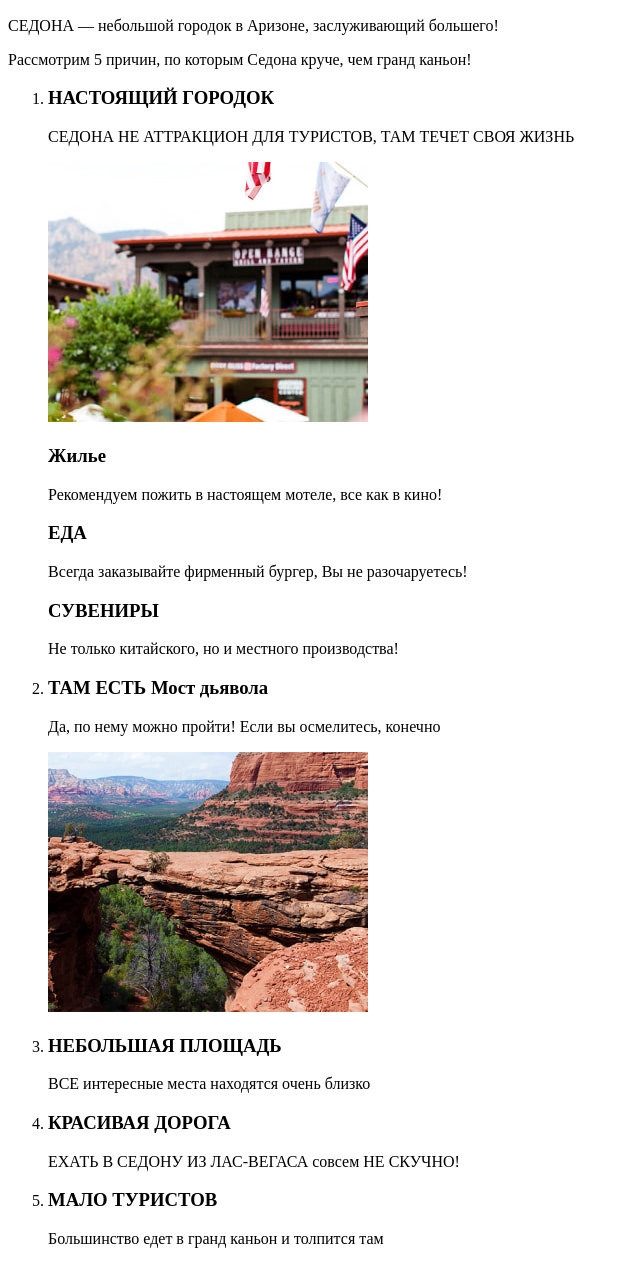
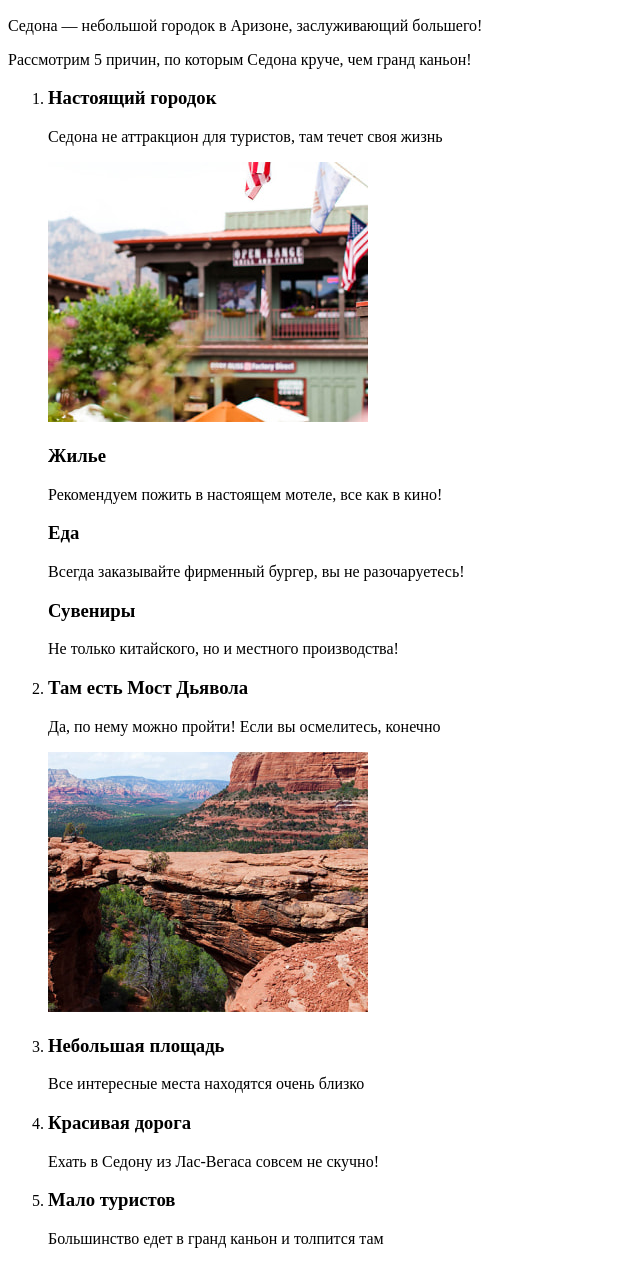
Before and after one commit to htmlacademy-adaptive/1982411-sedona-26, a website: page source/index.html in a window 1280 px wide. Shown: the part 575-1840 px from the top of the page, without its empty margins (0-640 px from the left). Drawn offline with Linux system fonts and the light colour scheme.

Commit message:
Добавляет корректировки в разметку

```diff
--- a/source/index.html
+++ b/source/index.html
@@ -36,7 +36,7 @@
           </li>
           <li class="site-list__item">
             <a href="https://htmlacademy.ru/">
-              HTML ACADEMY
+              HTML Academy
             </a>
           </li>
         </ul>
@@ -55,14 +55,14 @@
       <div class="advantages__wrapper">
         <header class="advantages__header">
           <h2 class="visually-hidden">Преимущества Седоны</h2>
-          <p class="advantages__slogan">СЕДОНА — небольшой городок в Аризоне, заслуживающий большего!</p>
+          <p class="advantages__slogan">Седона — небольшой городок в Аризоне, заслуживающий большего!</p>
           <p class="advantages__intro">Рассмотрим 5 причин, по которым Седона круче, чем гранд каньон!</p>
         </header>
         <ol class="advantages__advantages-list">
           <li class="advantages__advantages-item advantages-item">
             <div class="advantages-item__wrapper">
-              <h3 class="advantages-item__title">НАСТОЯЩИЙ ГОРОДОК</h3>
-              <p class="advantages-item__description">СЕДОНА НЕ АТТРАКЦИОН ДЛЯ ТУРИСТОВ, ТАМ ТЕЧЕТ СВОЯ ЖИЗНЬ</p>
+              <h3 class="advantages-item__title">Настоящий городок</h3>
+              <p class="advantages-item__description">Седона не аттракцион для туристов, там течет своя жизнь</p>
             </div>
             <img class="advantages-item__illustration" src="../source/img/city-view-image.jpg" width="320" height="260"
               alt="Вид на городок.">
@@ -72,19 +72,19 @@
                 <p class="advantages-sub-list__description">Рекомендуем пожить в настоящем мотеле, все как в кино!</p>
               </div>
               <div class="advantages-sub-list__sub-list-item advantages-sub-list__sub-list-item--food">
-                <h3 class="advantages-sub-list__title">ЕДА</h3>
-                <p class="advantages-sub-list__description">Всегда заказывайте фирменный бургер, Вы не разочаруетесь!
+                <h3 class="advantages-sub-list__title">Еда</h3>
+                <p class="advantages-sub-list__description">Всегда заказывайте фирменный бургер, вы не разочаруетесь!
                 </p>
               </div>
               <div class="advantages-sub-list__sub-list-item advantages-sub-list__sub-list-item--souvenirs">
-                <h3 class="advantages-sub-list__title">СУВЕНИРЫ</h3>
+                <h3 class="advantages-sub-list__title">Сувениры</h3>
                 <p class="advantages-sub-list__description">Не только китайского, но и местного производства!</p>
               </div>
             </div>
           </li>
           <li class="advantages-list__advantages-item advantages-item">
             <div class="advantages-item__wrapper">
-              <h3 class="advantages-item__title">ТАМ ЕСТЬ Мост дьявола</h3>
+              <h3 class="advantages-item__title">Там есть Мост Дьявола</h3>
               <p class="advantages-item__description">Да, по нему можно пройти! Если вы осмелитесь, конечно</p>
             </div>
             <img class="advantages-item__illustration" src="../source/img/devils-bridge-image.jpg" width="320"
@@ -92,19 +92,19 @@
           </li>
           <li class="advantages-list__advantages-item advantages-item">
             <div class="advantages-item__wrapper">
-              <h3 class="advantages-item__title">НЕБОЛЬШАЯ ПЛОЩАДЬ</h3>
-              <p class="advantages-item__description">ВСЕ интересные места находятся очень близко</p>
+              <h3 class="advantages-item__title">Небольшая площадь</h3>
+              <p class="advantages-item__description">Все интересные места находятся очень близко</p>
             </div>
           </li>
           <li class="advantages-list__advantages-item advantages-item">
             <div class="advantages-item__wrapper">
-              <h3 class="advantages-item__title">КРАСИВАЯ ДОРОГА</h3>
-              <p class="advantages-item__description">ЕХАТЬ В СЕДОНУ ИЗ ЛАС-ВЕГАСА совсем НЕ СКУЧНО!</p>
+              <h3 class="advantages-item__title">Красивая дорога</h3>
+              <p class="advantages-item__description">Ехать в Седону из Лас-Вегаса совсем не скучно!</p>
             </div>
           </li>
           <li class="advantages-list__advantages-item advantages-item">
             <div class="advantages-item__wrapper">
-              <h3 class="advantages-item__title">МАЛО ТУРИСТОВ</h3>
+              <h3 class="advantages-item__title">Мало туристов</h3>
               <p class="advantages-item__description">Большинство едет в гранд каньон и толпится там</p>
             </div>
           </li>
@@ -115,7 +115,7 @@
       <div class="search__wrapper">
         <header class="search__header">
           <h2 class="visually-hidden">Поиск гостиниц в Седоне</h2>
-          <p class="search__slogan">ЗАИНТЕРЕСОВАЛИСЬ?</p>
+          <p class="search__slogan">Заинтересовались?</p>
           <p class="search__intro">Укажите предполагаемые даты поездки, и мы покажем вам лучшие предложения гостиниц в
             Седоне</p>
         </header>
@@ -148,7 +148,7 @@
         </ul>
       </div>
       <div class="main-footer__copyright copyright">
-        <b class="copyright__text">Разработано</b>
+        <p class="copyright__text">Разработано</p>
         <a class="copyright__link" href="https://htmlacademy.ru/">
           <svg class="copyright__logo" width="27" height="35" viewBox="0 0 27 35" fill="none"
             xmlns="http://www.w3.org/2000/svg">
```
Also changed, not shown: source/catalog.html (+2 -2 lines), source/form.html (+13 -13 lines).
